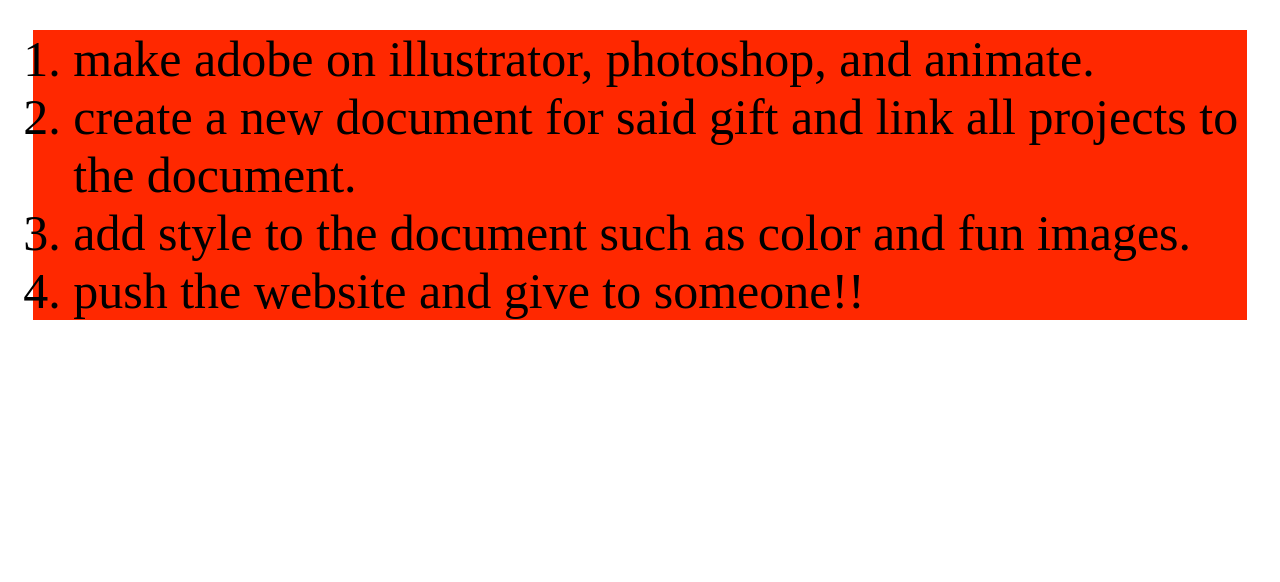
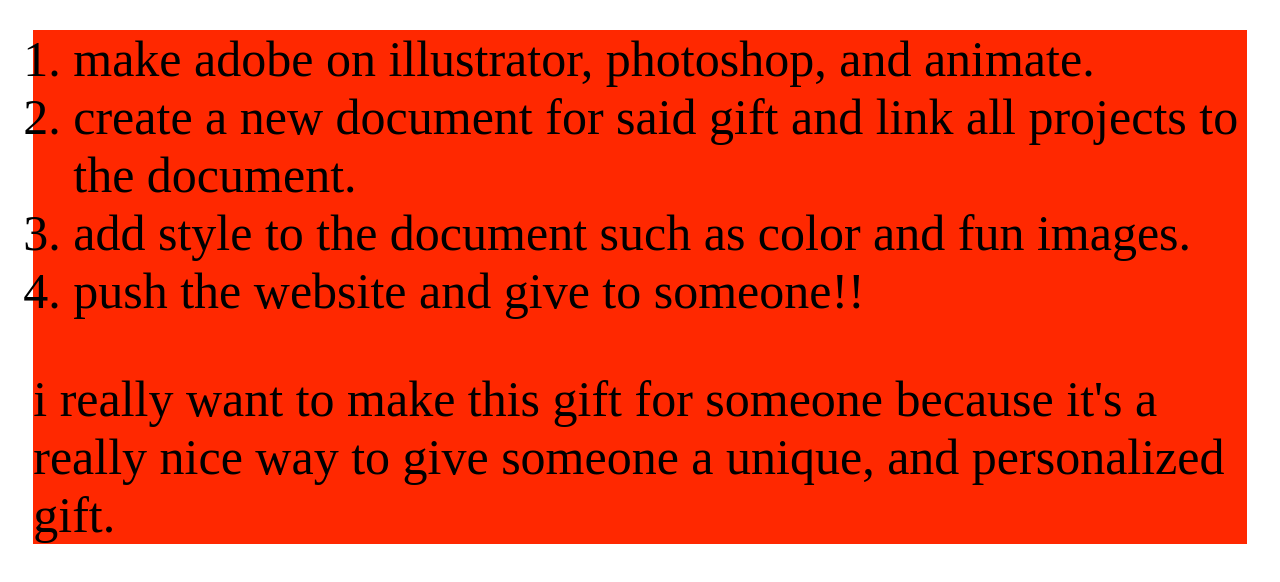
Before and after one commit to Vivi-Tonin/vivi-tonin.github.io, a plain HTML site: page mockup.html in a window 1280 px wide. Shown: the part 162-744 px from the top of the page. Drawn offline with Linux system fonts and the light colour scheme.

Commit message:
write a message to yourself

```diff
--- a/mockup.html
+++ b/mockup.html
@@ -24,6 +24,8 @@
 		<li>create a new document for said gift and link all projects to the document.</li>
 		<li>add style to the document such as color and fun images. </li>
 		<li>push the website and give to someone!!</li></ol>
+
+		<p>i really want to make this gift for someone because it's a really nice way to give someone a unique, and personalized gift. </p>
 </div>
 </body>
 </html>
```
